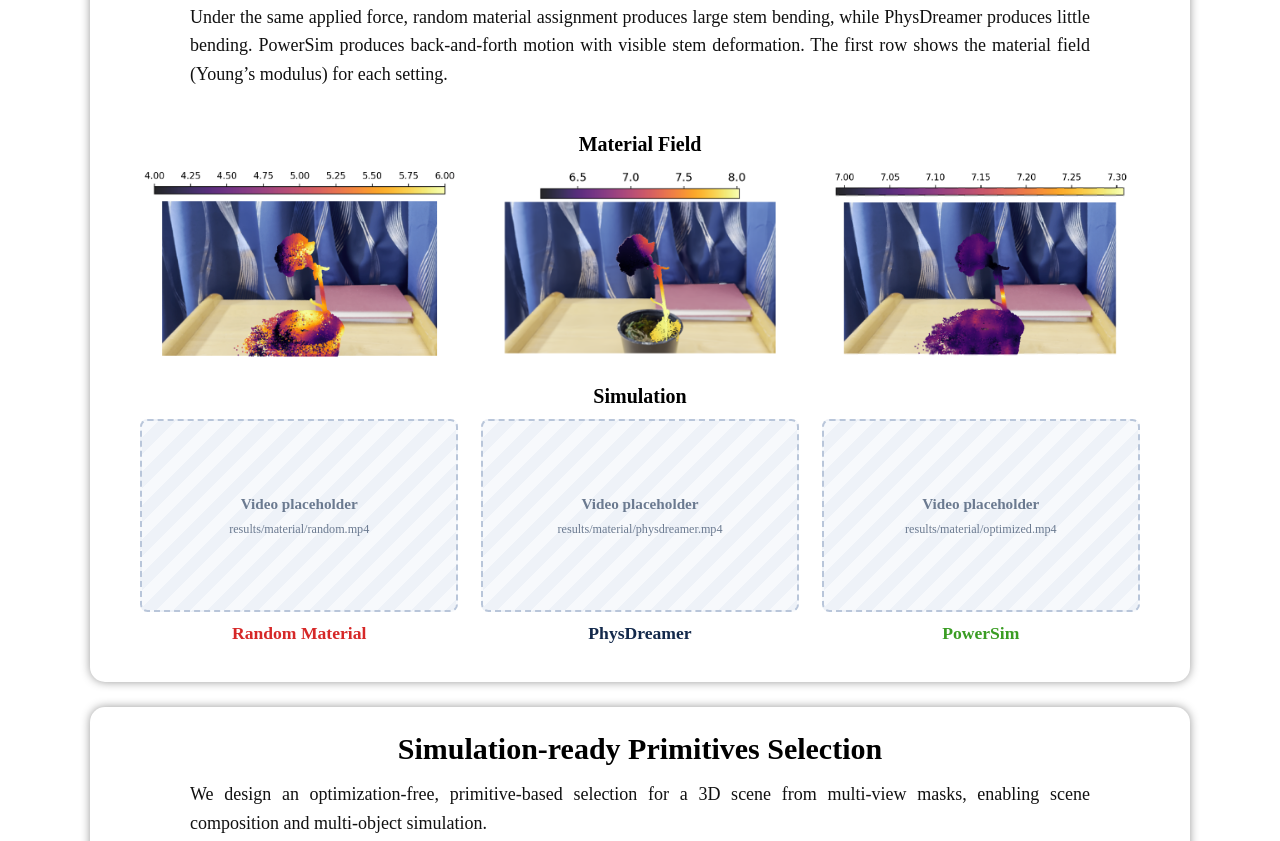
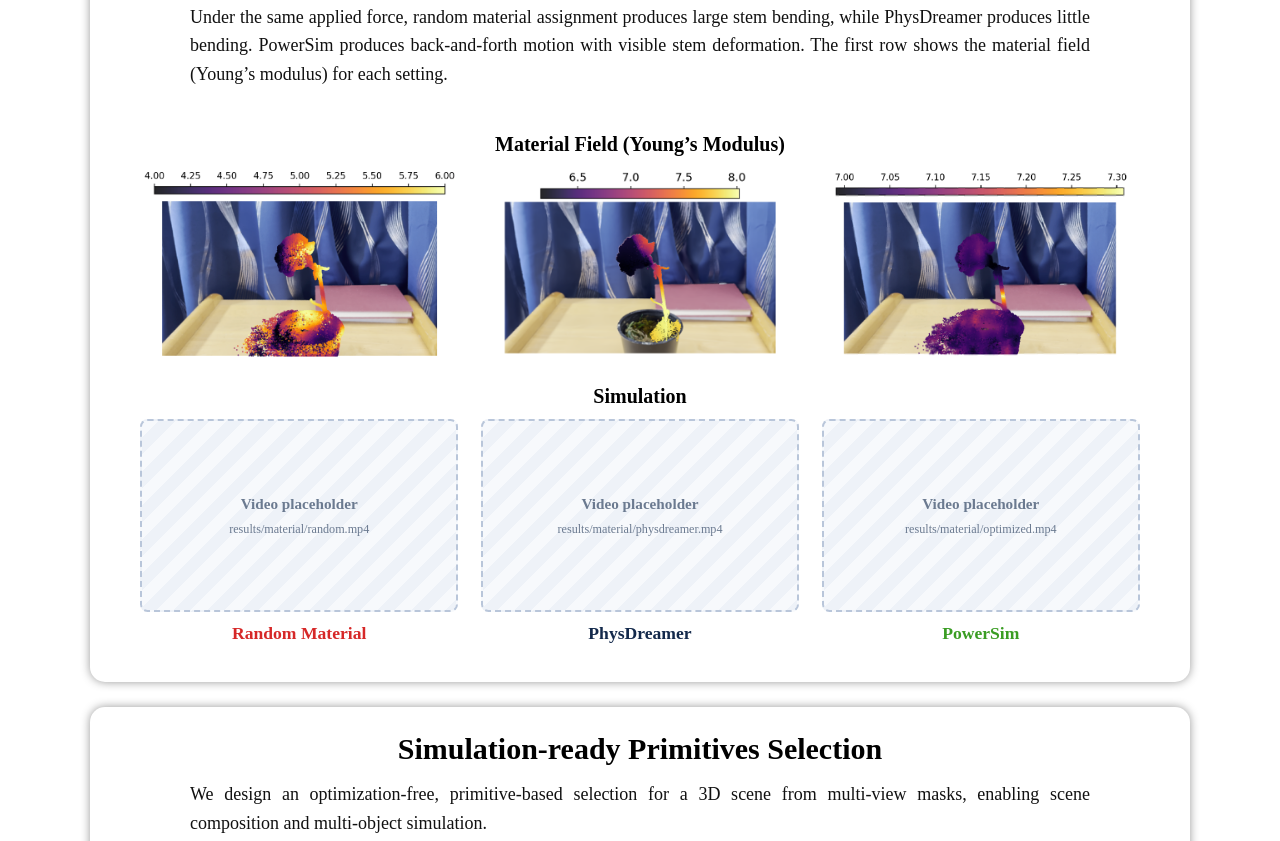
Before and after one commit to power-sim/power-sim.github.io, a plain HTML site: page index.html in a window 1280 px wide. Shown: the part 2715-3556 px from the top of the page. Drawn offline with Linux system fonts and the light colour scheme.

Commit message:
Name the quantity in the material field row label
Co-Authored-By: Claude Opus 5 (1M context) <noreply@anthropic.com>

```diff
--- a/index.html
+++ b/index.html
@@ -591,7 +591,7 @@
         <h2 class="title is-3">Material Properties Estimation</h2>
         <p class="section-note">Under the same applied force, random material assignment produces large stem bending, while PhysDreamer produces little bending. PowerSim produces back-and-forth motion with visible stem deformation. The first row shows the material field (Young’s modulus) for each setting.</p>
         <div class="mat-grid">
-          <p class="mat-row-label">Material Field</p>
+          <p class="mat-row-label">Material Field (Young’s Modulus)</p>
           <div><img src="./new_assets/material/random.png" alt="Randomly initialized material field"></div>
           <div><img src="./new_assets/material/physdreamer.png" alt="PhysDreamer material field"></div>
           <div><img src="./new_assets/material/optimized.png" alt="Optimized material field"></div>
```
